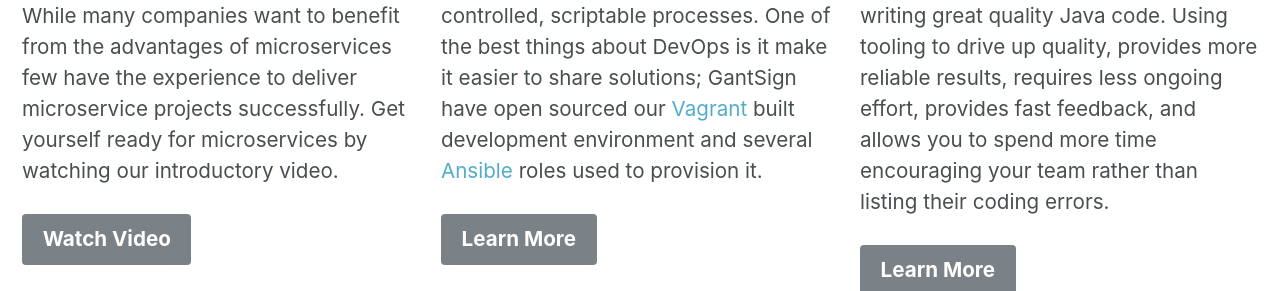
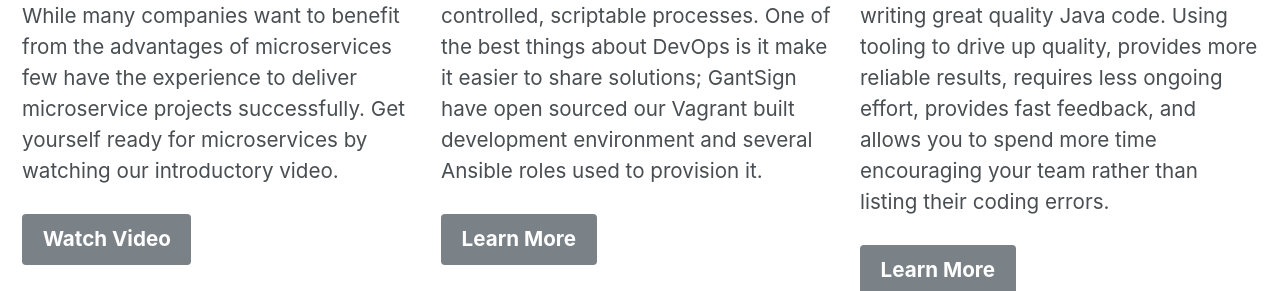
Before and after one commit to gantsign/gantsign.github.io, a Jekyll site: the page built from _pages/home.md, in a window 1280 px wide. Shown: the part 641-932 px from the top of the page. Built offline with Jekyll 4.4.1, drawn with Linux system fonts in a browser that asks for light colours; part of the change alters nothing that is shown; some of the changed text lies outside the part shown.

```diff
--- a/_pages/home.md
+++ b/_pages/home.md
@@ -24,8 +24,8 @@ feature_row:
       Replace slow, error prone, manual processes with fast, reliable, version
       controlled, scriptable processes. One of the best things about DevOps is
       it make it easier to share solutions; GantSign have open sourced our
-      [Vagrant](https://www.vagrantup.com) built development environment and
-      several [Ansible](https://www.ansible.com) roles used to provision it.
+      Vagrant built development environment and several Ansible roles used to
+      provision it.
     url: /docs/opensource#virtual-machine-for-development
     btn_label: Learn More
   - title: Open Source
```
